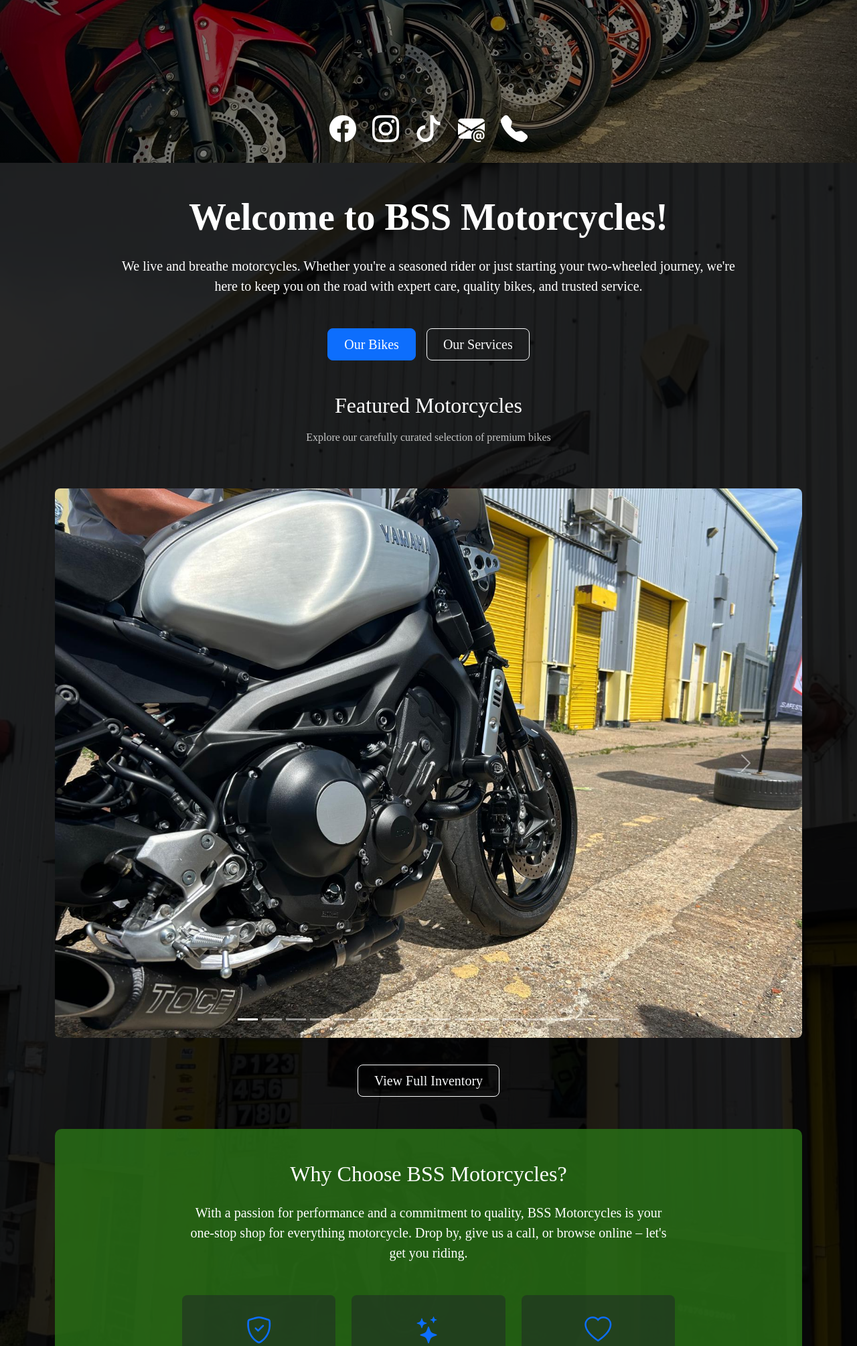
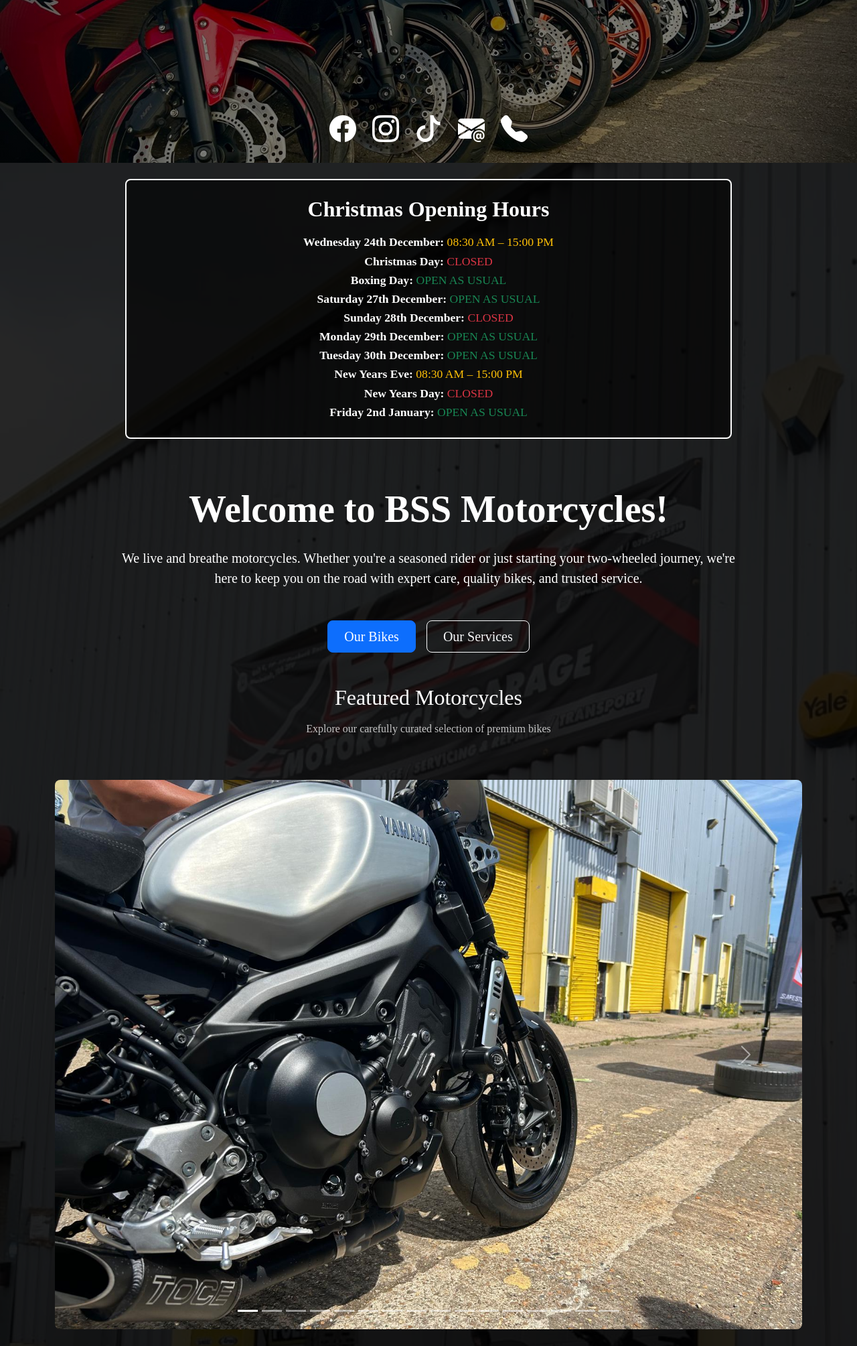
Before and after one commit to AshfaaqK/Bike-Safe-Storage, a Flask app: page / in a window 1280 px wide. Shown: the part 332-2341 px from the top of the page at 67% size. Run offline with Flask 3, Linux system fonts and the light colour scheme; some libraries are stand-ins or nearby versions.

Commit message:
feat: Add Christmas opening hours announcement section to homepage

```diff
--- a/app/templates/index.html
+++ b/app/templates/index.html
@@ -16,6 +16,32 @@
                 {% endfor %}
             {% endif %}
         {% endwith %}
+
+        <!-- Christmas Opening Hours Announcement -->
+        <section class="py-4">
+            <div class="container">
+                <div class="row justify-content-center">
+                    <div class="col-lg-10 text-center text-white">
+                        <div class="p-4 rounded-3" style="background: rgba(0, 0, 0, 0.6); border: 2px solid #fff;">
+                            <h2 class="fw-bold mb-3">Christmas Opening Hours</h2>
+                            <ul class="list-unstyled mb-0" style="font-size: 1.1rem; line-height: 1.6;">
+                                <li><strong>Wednesday 24th December:</strong> <span class="text-warning">08:30 AM – 15:00 PM</span></li>
+                                <li><strong>Christmas Day:</strong> <span class="text-danger">CLOSED</span></li>
+                                <li><strong>Boxing Day:</strong> <span class="text-success">OPEN AS USUAL</span></li>
+                                <li><strong>Saturday 27th December:</strong> <span class="text-success">OPEN AS USUAL</span></li>
+                                <li><strong>Sunday 28th December:</strong> <span class="text-danger">CLOSED</span></li>
+                                <li><strong>Monday 29th December:</strong> <span class="text-success">OPEN AS USUAL</span></li>
+                                <li><strong>Tuesday 30th December:</strong> <span class="text-success">OPEN AS USUAL</span></li>
+                                <li><strong>New Years Eve:</strong> <span class="text-warning">08:30 AM – 15:00 PM</span></li>
+                                <li><strong>New Years Day:</strong> <span class="text-danger">CLOSED</span></li>
+                                <li><strong>Friday 2nd January:</strong> <span class="text-success">OPEN AS USUAL</span></li>
+                            </ul>
+                        </div>
+                    </div>
+                </div>
+            </div>
+        </section>
+
 
         <section class="hero-section">
             <div class="py-5">
```
